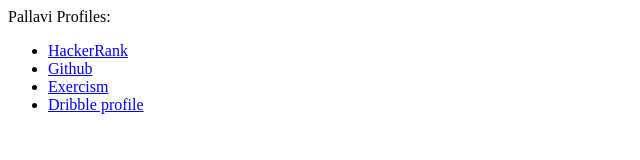
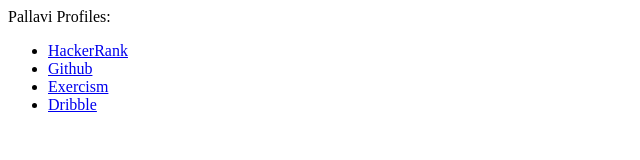
Before and after one commit to pallavidpujari/pallavidpujari.github.com, a plain HTML site: page index.html in a window 1280 px wide. Shown: the full height of the page, 0-640 px from the left. Drawn offline with Linux system fonts and the light colour scheme.

Commit message:
Update index.html

```diff
--- a/index.html
+++ b/index.html
@@ -6,5 +6,5 @@ Profiles:
 <li> <a href="https://www.hackerrank.com/pallavidpujari"> HackerRank </a></li>
 <li> <a href="https://github.com/pallavidpujari"> Github </a> </li>
 <li> <a href="#"> Exercism </a> </li>
-<li> <a href="#"> Dribble profile </a> </li>
+<li> <a href="#"> Dribble </a> </li>
 </ul>
```
